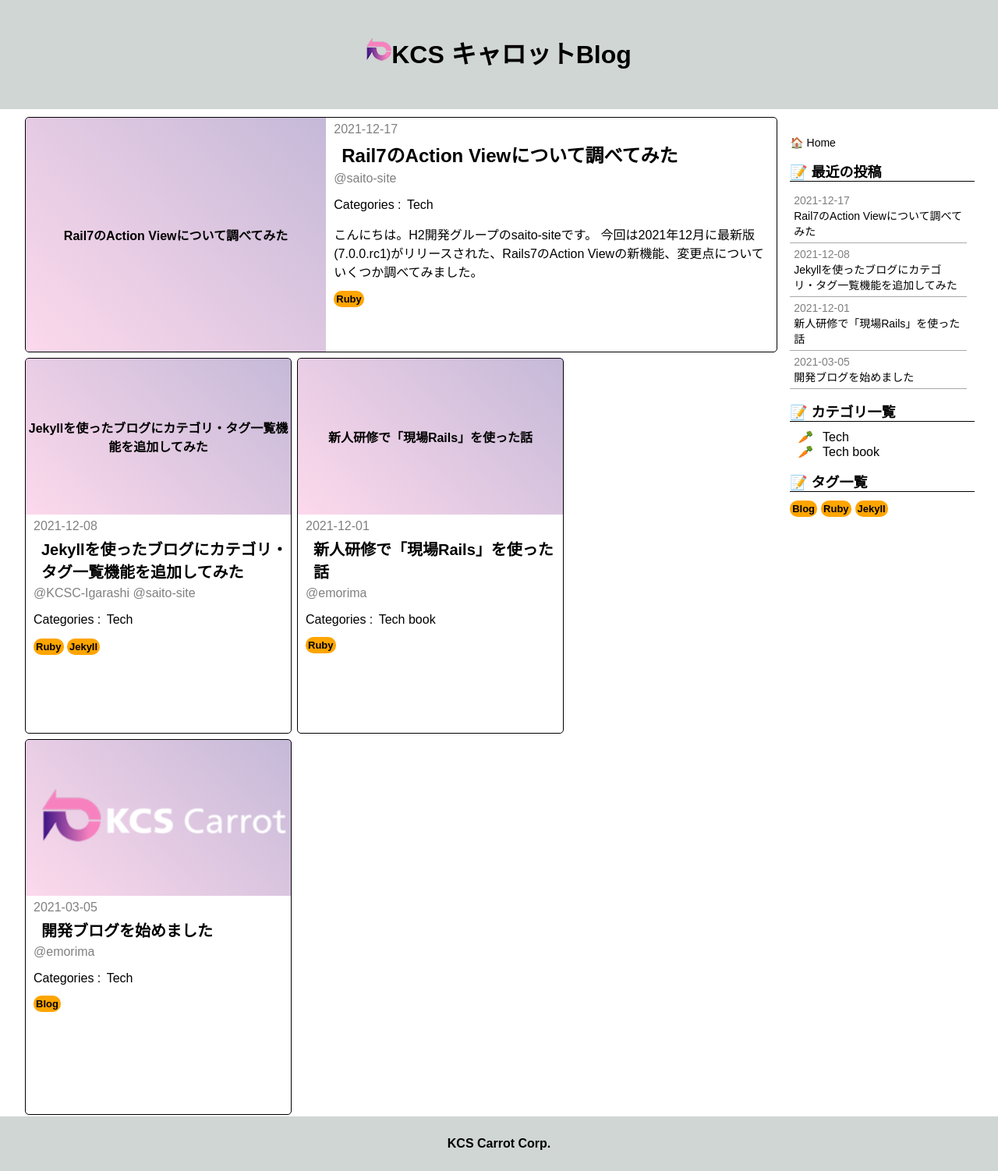
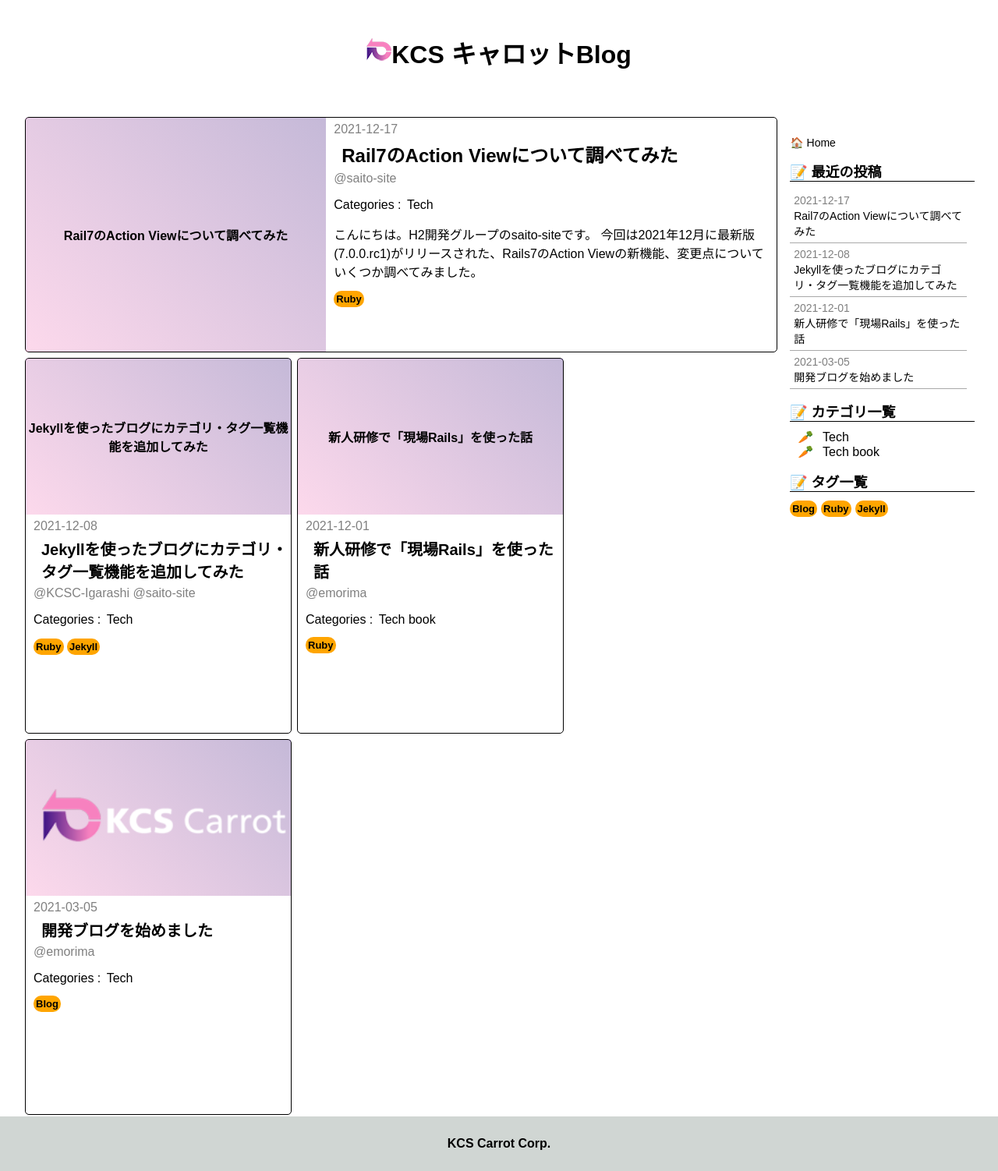
Before and after one commit to kcscarrot-konno/h2carrot.github.io, a Jekyll site: the page built from index.markdown, in a window 1280 px wide. Shown: the whole page at 78% size. Built offline with Jekyll 4.4.1, drawn with Linux system fonts in a browser that asks for light colours; emoji names are drawn with the system emoji font.

Commit message:
#24 ヘッダ背景色削除

```diff
--- a/assets/css/style.css
+++ b/assets/css/style.css
@@ -35,7 +35,6 @@ body {
 #blog-title {
   padding: 10px 0;
   height: 120px;
-  background: #d0d6d3;
   color: black;
 }
 
```
